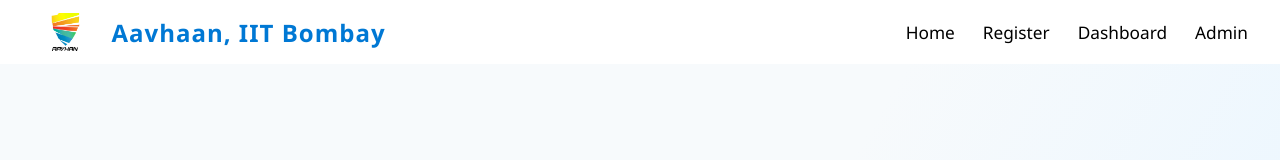
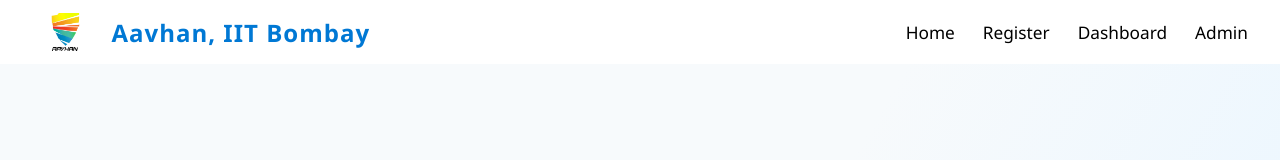
Before and after one commit to Devkumar2327/Aavhaan_asgn, a plain HTML site: page index.html in a window 1280 px wide. Shown: the top 160 px of the page. Drawn offline with Linux system fonts and the light colour scheme.

Commit message:
index.html

```diff
--- a/index.html
+++ b/index.html
@@ -11,7 +11,7 @@
   <nav class="navbar">
     <div class="nav-logo">
       <img src="aavhan-logo.jpg" alt="Aavhan Logo">
-      Aavhaan, IIT Bombay
+      Aavhan, IIT Bombay
     </div>
     <ul class="nav-links">
       <li><a href="index.html">Home</a></li>
```
